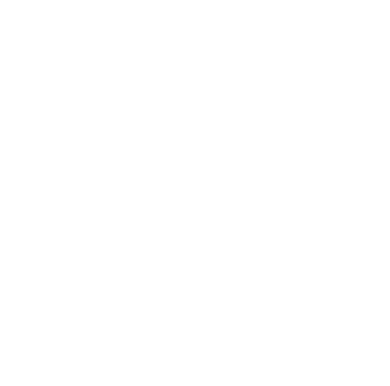
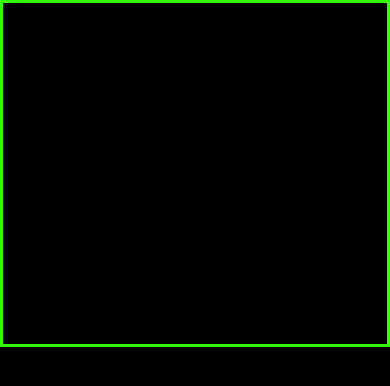
Before and after one commit to ryuhikari/space-invaders-js, a plain HTML site: page index.html in a window 390 px wide. Drawn offline with Linux system fonts and the light colour scheme.

Commit message:
Add responsive canvas behaviour

```diff
--- a/css/style.css
+++ b/css/style.css
@@ -0,0 +1,17 @@
+body {
+    background-color: #000;
+    margin: 0;
+    overflow: hidden;
+    text-align: center;
+}
+
+#game-title {
+    line-height: 10vh;
+    margin: 0;
+    color: #33FF00;
+}
+
+#canvas {
+    border: 3px solid #33FF00;
+    box-sizing: border-box;
+}
--- a/js/main.js
+++ b/js/main.js
@@ -0,0 +1,26 @@
+var canvas = document.getElementById("canvas");
+var context = canvas.getContext("2d");
+
+const canvasWidth = canvas.width;
+const canvasHeight = canvas.height;
+const canvasRatio = canvasWidth / canvasHeight;
+
+function resize() {
+    const vw = window.innerWidth;
+    const vh = window.innerHeight;
+    const vr = vw / vh;
+
+    if (vr >= canvasRatio) {
+        canvas.width = (canvasWidth / canvasHeight) * vh;
+        canvas.height = vh - 6;
+    } else {
+        canvas.width = vw - 6;
+        canvas.height = (canvasHeight / canvasWidth) * vw;
+    }
+}
+
+window.addEventListener("resize", resize);
+
+window.addEventListener("orientationchange", resize);
+
+resize();
```
Also changed, not shown: index.html (+4 -0 lines).
